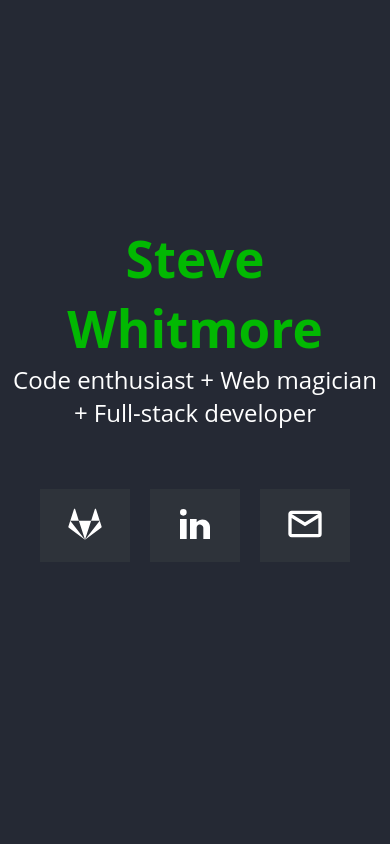
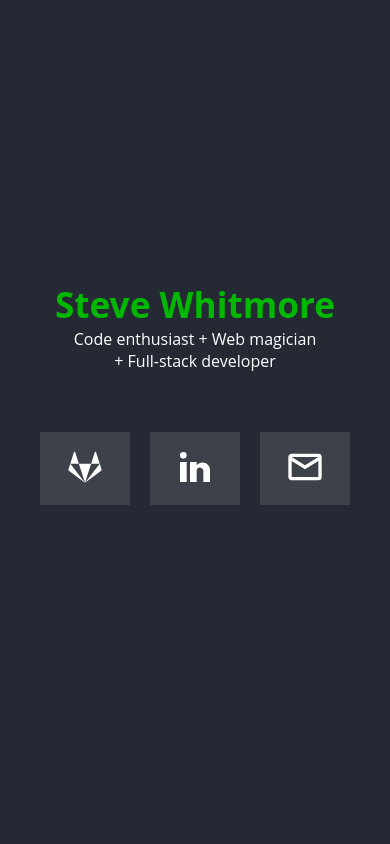
Before and after one commit to stevewhitmore/swhitmore.com, a PHP site: page / in a window 390 px wide. Run offline with PHP 8.4, Linux system fonts and the light colour scheme; some web fonts are replaced.

Commit message:
Responsive styling and button color changes

```diff
--- a/css/style.css
+++ b/css/style.css
@@ -51,7 +51,7 @@ body {
   color: #fff;
   text-decoration: none;
   padding: 15px 25px;
-  background-color: #2e333a;
+  background-color: #3d424a;
   margin: 10px;
   transition: 0.5s all ease;
   line-height: 1;
@@ -64,4 +64,16 @@ body {
   height: 40px;
 }
 
+@media (max-width: 450px) {
+  .container #intro {
+    margin: 0 10px;
+  }
+  .container #intro h1 {
+    font-size: 2.2rem;
+  }
+  .container #intro p {
+    font-size: 1rem;
+  }
+}
+
 /*# sourceMappingURL=style.css.map */
--- a/css/style.scss
+++ b/css/style.scss
@@ -4,6 +4,7 @@
 **/
 
 $dark-blue: #252934;
+$lighter-blue: #3d424a;
 $bright-green: #02b802;
 
 %flexit {
@@ -61,7 +62,7 @@ body {
       color: #fff;
       text-decoration: none;
       padding: 15px 25px;
-      background-color: #2e333a;
+      background-color: $lighter-blue;
       margin: 10px;
       transition: 0.5s all ease;
       line-height: 1;
@@ -78,3 +79,19 @@ body {
   }
 
 }
+
+@media (max-width: 450px) {
+  .container {
+    #intro {
+      margin: 0 10px;
+
+      h1 {
+        font-size: 2.2rem;
+      }
+
+      p {
+        font-size: 1rem;
+      }
+    }
+  }
+}
```
Also changed, not shown: 1 other file.
